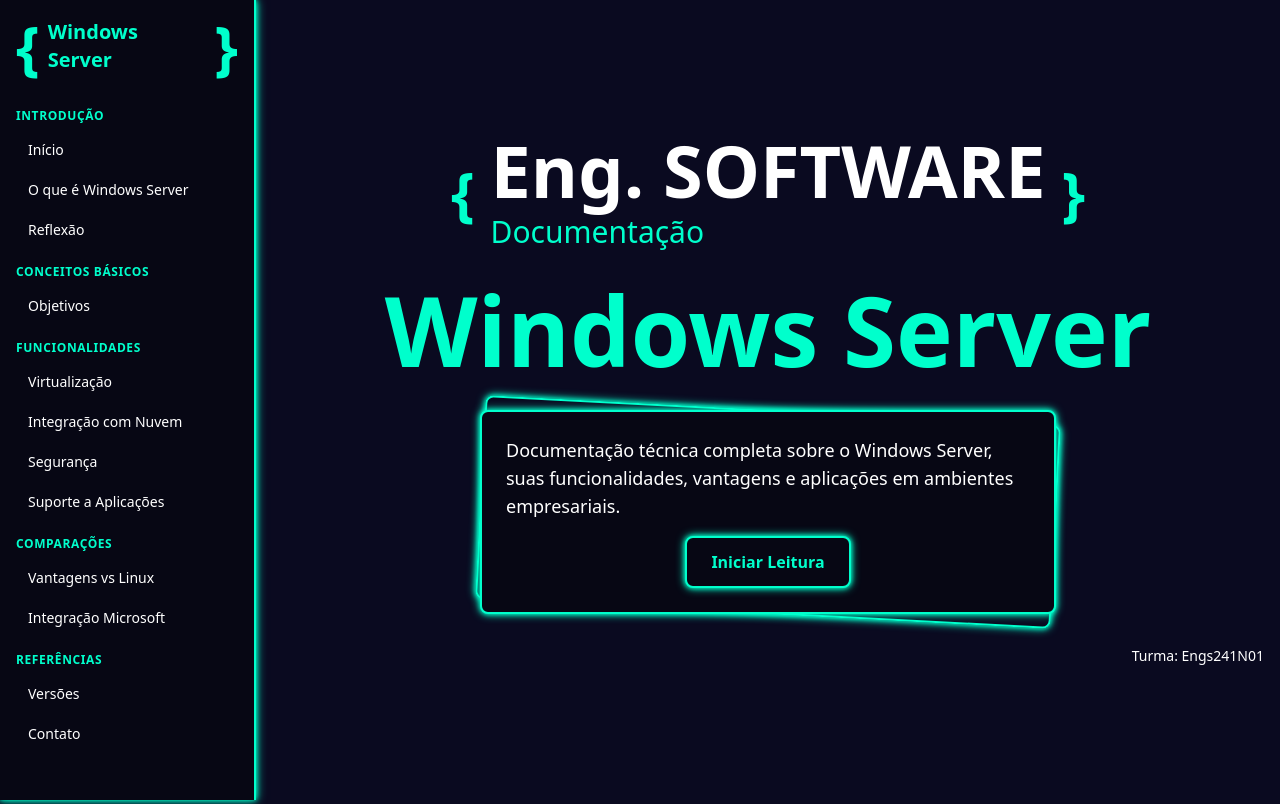
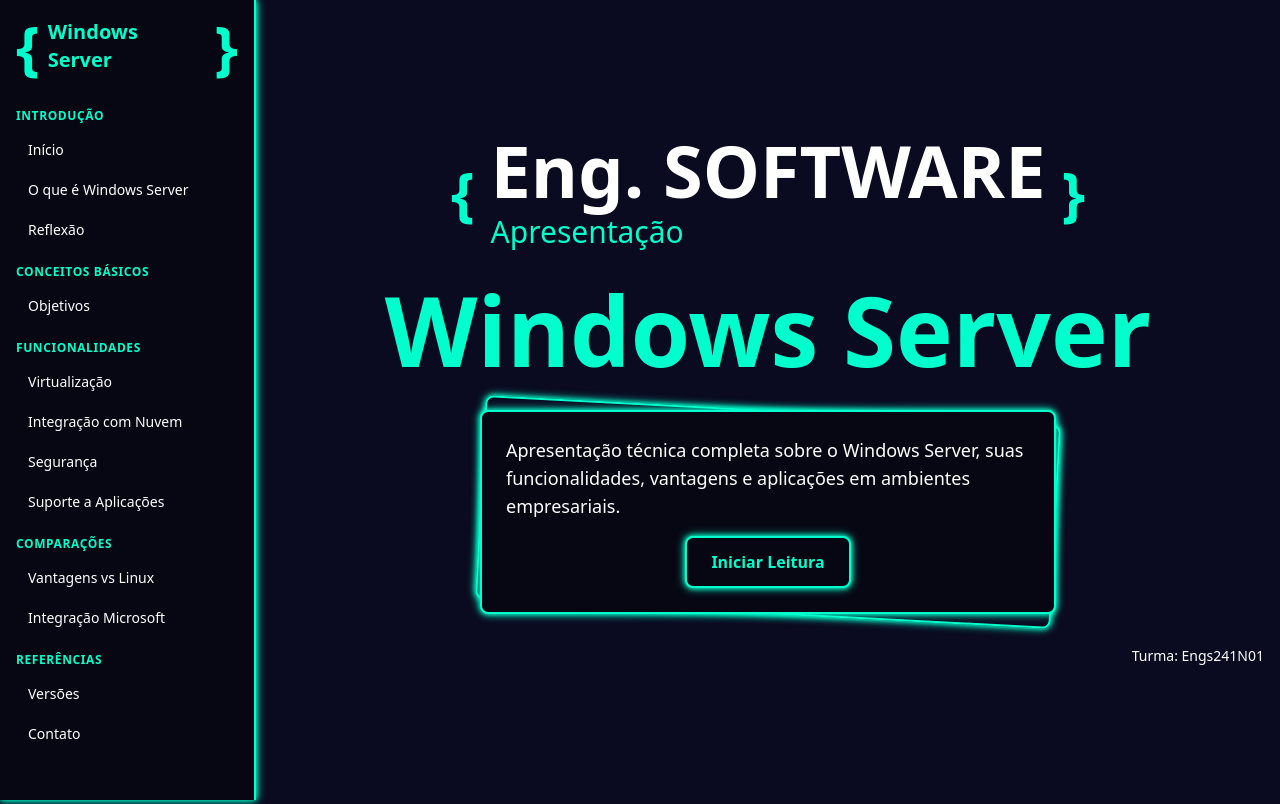
Before and after one commit to Guilhermeabtibol/Apresenta-o-WindowsServer, a React (Vite) app: page / in a window 1280 px wide. Shown: the top 804 px of the page. Built offline with nearby package versions, Linux system fonts and the light colour scheme.

Commit message:
Agora sim3

```diff
--- a/src/App.jsx
+++ b/src/App.jsx
@@ -95,7 +95,7 @@
               <span className="text-[#00FFCC] text-6xl font-bold">&#123;</span>
               <div className="mx-4">
                 <h2 className="text-5xl md:text-7xl font-bold">Eng. SOFTWARE</h2>
-                <p className="text-[#00FFCC] text-xl md:text-3xl mt-2">Documentação</p>
+                <p className="text-[#00FFCC] text-xl md:text-3xl mt-2">Apresentação</p>
               </div>
               <span className="text-[#00FFCC] text-6xl font-bold">&#125;</span>
             </div>
@@ -105,7 +105,7 @@
             <div className="relative max-w-xl">
               <div className="absolute inset-0 border-2 border-[#00FFCC] rounded-lg transform rotate-3 shadow-[0_0_5px_#00FFCC,0_0_10px_#00FFCC]"></div>
               <div className="relative bg-[#070714] border-2 border-[#00FFCC] rounded-lg p-6 shadow-[0_0_5px_#00FFCC,0_0_10px_#00FFCC]">
-                <p className="text-lg mb-4">Documentação técnica completa sobre o Windows Server, suas funcionalidades, vantagens e aplicações em ambientes empresariais.</p>
+                <p className="text-lg mb-4">Apresentação técnica completa sobre o Windows Server, suas funcionalidades, vantagens e aplicações em ambientes empresariais.</p>
                 <div className="flex justify-center">
                   <a href="#sobre" className="inline-block px-6 py-3 bg-[#070714] text-[#00FFCC] border-2 border-[#00FFCC] rounded-lg font-bold shadow-[0_0_5px_#00FFCC,0_0_10px_#00FFCC] hover:bg-[#00FFCC] hover:text-[#070714] transition-all duration-300">Iniciar Leitura</a>
                 </div>
```
